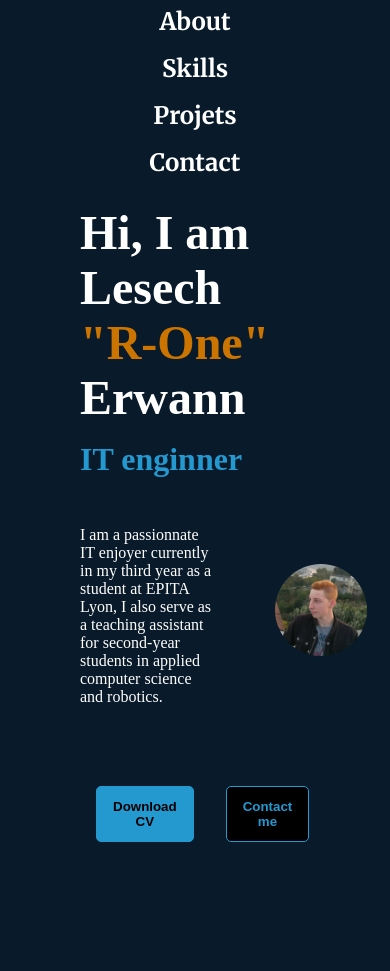
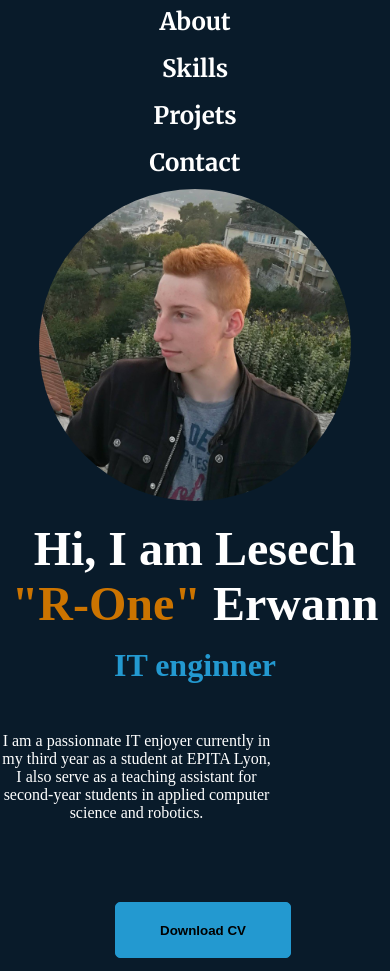
Before and after one commit to ErwannLesech/ErwannLesech.github.io, a plain HTML site: page index.html in a window 390 px wide. Shown: the part 106-1077 px from the top of the page. Drawn offline with Linux system fonts and the light colour scheme.

Commit message:
improve responsivness of hero

```diff
--- a/assets/css/style.css
+++ b/assets/css/style.css
@@ -122,7 +122,7 @@ nav{
     display: flex;
     justify-content: space-around;
     align-items: center;
-    height: 100vh;
+    height: 88vh;
     padding-top: 12vh;
     background-color: rgb(09,27,42);
 }
@@ -130,7 +130,8 @@ nav{
 .hero-info-container {
     margin-top: 1rem;
     margin-left: 5rem;
-    width: 50%;
+    width: 40%;
+    order: 1;
 }
 
 .hero-text {
@@ -213,8 +214,9 @@ nav{
 .hero-socials {
     display: flex;
     justify-content: flex-start;
-    margin-top: 10rem;
+    margin-top: 5rem;
     margin-left: 1rem;
+    margin-bottom: 1rem;
     width: 50%;
     gap: 1rem;
 }
@@ -232,7 +234,8 @@ nav{
 }
 
 .hero-img-container {
-    width: 50%;
+    width: 40%;
+    order: 2;
 }
 
 .hero-img-container img {
@@ -245,6 +248,28 @@ nav{
         padding-top: 35vh;
         height: 100%;
         width: 100%;
+        flex-direction: column;
+        align-items: center;
+        text-align: center;
+    }
+
+    .hero-info-container {
+        margin-top: 1rem;
+        margin-left: 0;
+        width: 100%;
+        order: 2;
+    }
+
+    .hero-img-container {
+        width: 100%;
+        order: 1;
+    }
+
+    .hero-btn{
+        flex-direction: column;
+        justify-content: center;
+        align-items: center;
+        gap: 1rem;
     }
 }
 
```
